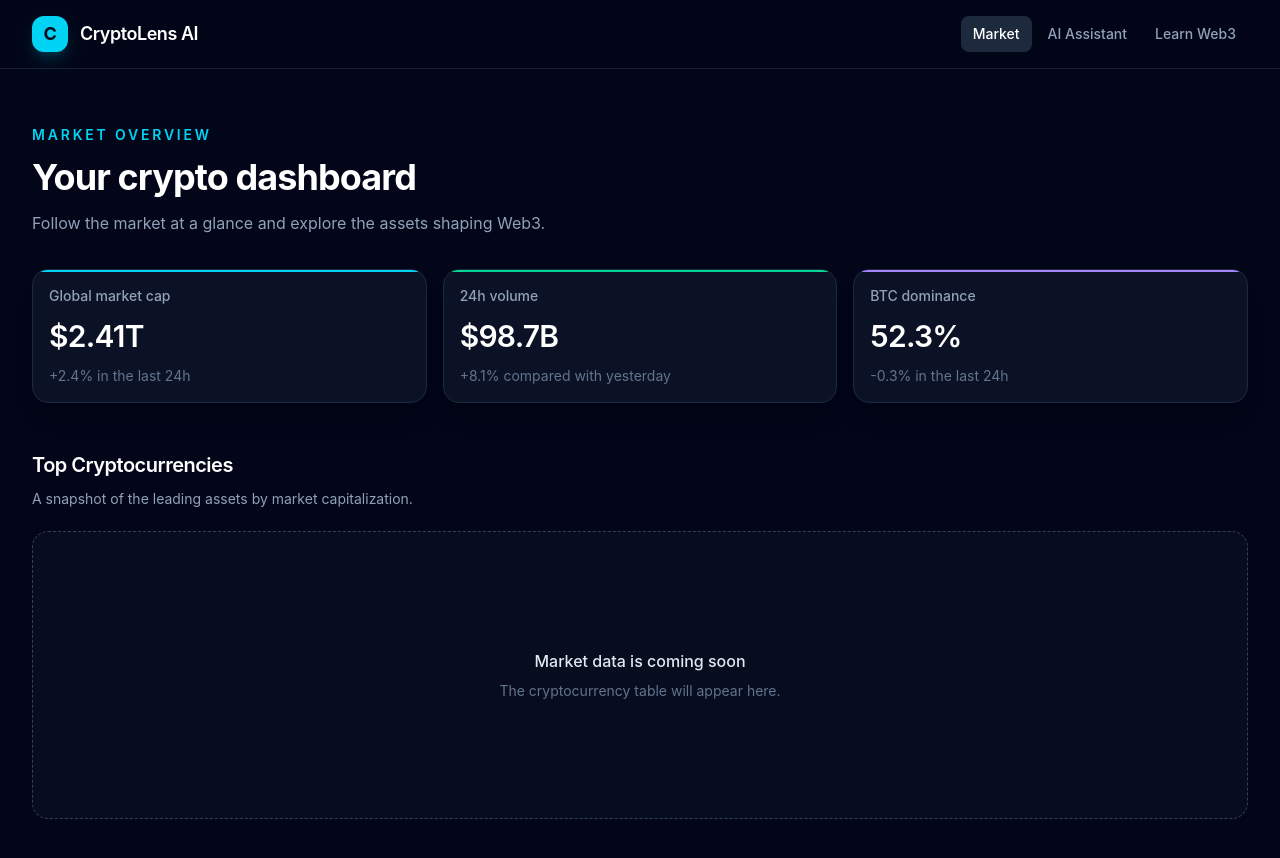
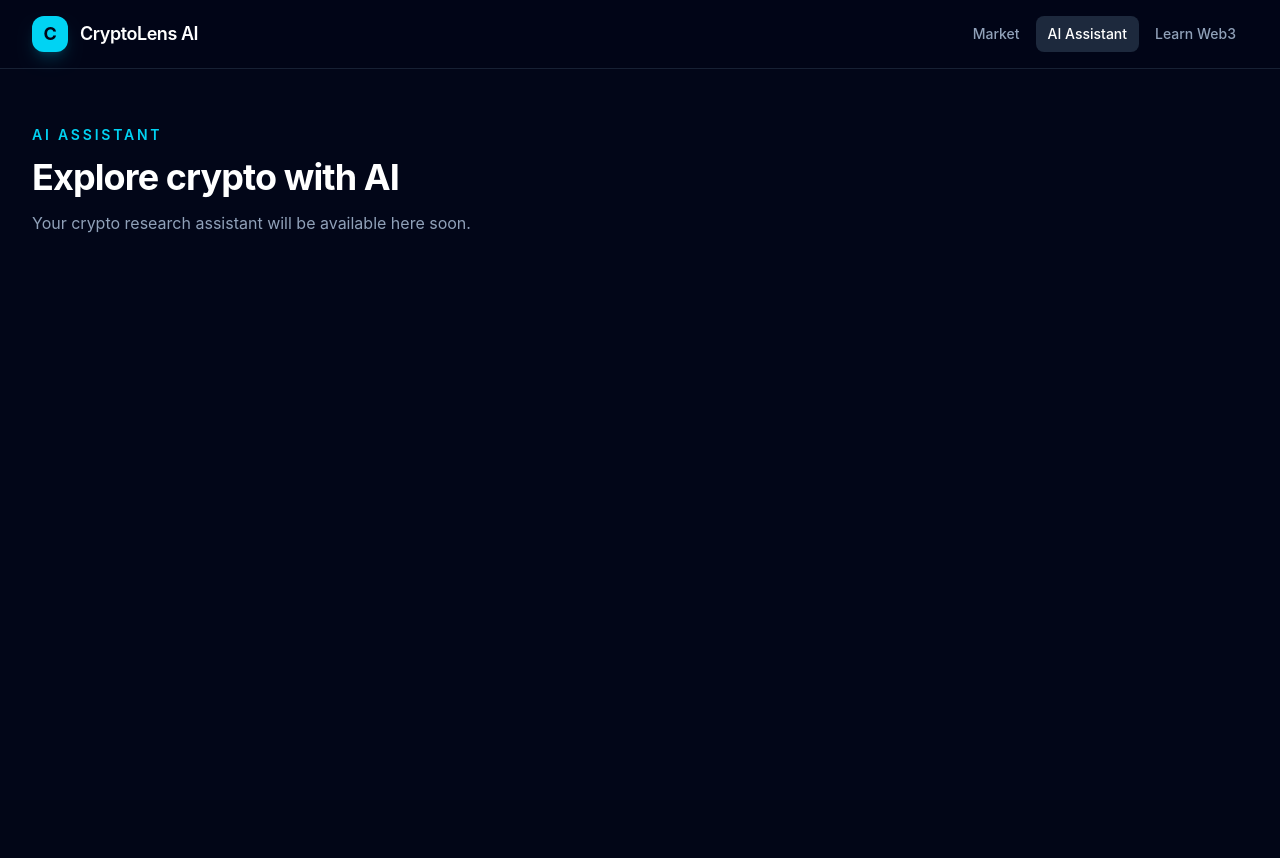
Before and after one commit to AgustinPedrote/cryptolens-ai, a React (Vite) app: page /ai in a window 1280 px wide. Shown: the top 858 px of the page. After the commit the page ends 800 px from the top, so only its background shows below. Built offline with nearby package versions, Linux system fonts and the light colour scheme.

Commit message:
feat: configure application routing

```diff
--- a/package.json
+++ b/package.json
@@ -14,7 +14,8 @@
   "dependencies": {
     "clsx": "^2.1.1",
     "react": "^19.2.7",
-    "react-dom": "^19.2.7"
+    "react-dom": "^19.2.7",
+    "react-router-dom": "^7.18.1"
   },
   "devDependencies": {
     "@eslint/js": "^10.0.1",
--- a/src/App.tsx
+++ b/src/App.tsx
@@ -1,5 +1,5 @@
-import { DashboardPage } from '@/pages/DashboardPage'
+import { AppRouter } from '@/router/AppRouter'
 
 export function App() {
-  return <DashboardPage />
+  return <AppRouter />
 }
--- a/src/components/layout/MainLayout.tsx
+++ b/src/components/layout/MainLayout.tsx
@@ -1,16 +1,26 @@
+import clsx from 'clsx'
 import type { ReactNode } from 'react'
+import { NavLink } from 'react-router-dom'
 
 type MainLayoutProps = {
   children: ReactNode
 }
 
 export function MainLayout({ children }: MainLayoutProps) {
+  const navigationLinkClass = ({ isActive }: { isActive: boolean }) =>
+    clsx(
+      'block whitespace-nowrap rounded-lg px-3 py-2 transition-colors',
+      isActive
+        ? 'bg-slate-800 text-white'
+        : 'text-slate-400 hover:bg-slate-900 hover:text-white',
+    )
+
   return (
     <div className="min-h-screen bg-slate-950 text-slate-100">
       <header className="sticky top-0 z-10 border-b border-slate-800/80 bg-slate-950/85 backdrop-blur">
         <div className="mx-auto flex max-w-7xl flex-col gap-4 px-4 py-4 sm:px-6 lg:flex-row lg:items-center lg:justify-between lg:px-8">
-          <a
-            href="#overview"
+          <NavLink
+            to="/"
             className="flex items-center gap-3 text-lg font-semibold tracking-tight text-white"
           >
             <span
@@ -20,34 +30,24 @@ export function MainLayout({ children }: MainLayoutProps) {
               C
             </span>
             CryptoLens AI
-          </a>
+          </NavLink>
 
           <nav aria-label="Main navigation">
             <ul className="flex items-center gap-1 overflow-x-auto text-sm font-medium text-slate-400">
               <li>
-                <a
-                  href="#market"
-                  aria-current="page"
-                  className="block rounded-lg bg-slate-800 px-3 py-2 text-white"
-                >
+                <NavLink to="/" end className={navigationLinkClass}>
                   Market
-                </a>
+                </NavLink>
               </li>
               <li>
-                <a
-                  href="#ai-assistant"
-                  className="block whitespace-nowrap rounded-lg px-3 py-2 transition-colors hover:bg-slate-900 hover:text-white"
-                >
+                <NavLink to="/ai" className={navigationLinkClass}>
                   AI Assistant
-                </a>
+                </NavLink>
               </li>
               <li>
-                <a
-                  href="#learn-web3"
-                  className="block whitespace-nowrap rounded-lg px-3 py-2 transition-colors hover:bg-slate-900 hover:text-white"
-                >
+                <NavLink to="/learn" className={navigationLinkClass}>
                   Learn Web3
-                </a>
+                </NavLink>
               </li>
             </ul>
           </nav>
--- /dev/null
+++ b/src/pages/AiAssistantPage.tsx
@@ -0,0 +1,22 @@
+import { MainLayout } from '@/components/layout/MainLayout'
+
+export function AiAssistantPage() {
+  return (
+    <MainLayout>
+      <section aria-labelledby="ai-assistant-title">
+        <p className="text-sm font-semibold uppercase tracking-[0.2em] text-cyan-400">
+          AI Assistant
+        </p>
+        <h1
+          id="ai-assistant-title"
+          className="mt-3 text-3xl font-bold tracking-tight text-white sm:text-4xl"
+        >
+          Explore crypto with AI
+        </h1>
+        <p className="mt-3 max-w-2xl text-base leading-7 text-slate-400">
+          Your crypto research assistant will be available here soon.
+        </p>
+      </section>
+    </MainLayout>
+  )
+}
--- /dev/null
+++ b/src/pages/LearnPage.tsx
@@ -0,0 +1,22 @@
+import { MainLayout } from '@/components/layout/MainLayout'
+
+export function LearnPage() {
+  return (
+    <MainLayout>
+      <section aria-labelledby="learn-title">
+        <p className="text-sm font-semibold uppercase tracking-[0.2em] text-cyan-400">
+          Learn Web3
+        </p>
+        <h1
+          id="learn-title"
+          className="mt-3 text-3xl font-bold tracking-tight text-white sm:text-4xl"
+        >
+          Build your Web3 knowledge
+        </h1>
+        <p className="mt-3 max-w-2xl text-base leading-7 text-slate-400">
+          Beginner-friendly lessons and resources will be available here soon.
+        </p>
+      </section>
+    </MainLayout>
+  )
+}
--- /dev/null
+++ b/src/pages/NotFoundPage.tsx
@@ -0,0 +1,31 @@
+import { MainLayout } from '@/components/layout/MainLayout'
+import { Link } from 'react-router-dom'
+
+export function NotFoundPage() {
+  return (
+    <MainLayout>
+      <section className="text-center" aria-labelledby="not-found-title">
+        <p className="text-sm font-semibold uppercase tracking-[0.2em] text-cyan-400">
+          404
+        </p>
+        <h1
+          id="not-found-title"
+          className="mt-3 text-3xl font-bold tracking-tight text-white sm:text-4xl"
+        >
+          Page not found
+        </h1>
+        <p className="mt-3 text-base leading-7 text-slate-400">
+          The page you are looking for does not exist.
+        </p>
+        <div style={{ paddingTop: '1.5rem' }}>
+          <Link
+            to="/"
+            className="inline-flex rounded-lg bg-cyan-400 px-4 py-2 text-sm font-semibold text-slate-950 transition-colors hover:bg-cyan-300"
+          >
+            Back to market
+          </Link>
+        </div>
+      </section>
+    </MainLayout>
+  )
+}
--- /dev/null
+++ b/src/router/AppRouter.tsx
@@ -0,0 +1,18 @@
+import { AiAssistantPage } from '@/pages/AiAssistantPage'
+import { DashboardPage } from '@/pages/DashboardPage'
+import { LearnPage } from '@/pages/LearnPage'
+import { NotFoundPage } from '@/pages/NotFoundPage'
+import { BrowserRouter, Route, Routes } from 'react-router-dom'
+
+export function AppRouter() {
+  return (
+    <BrowserRouter>
+      <Routes>
+        <Route path="/" element={<DashboardPage />} />
+        <Route path="/ai" element={<AiAssistantPage />} />
+        <Route path="/learn" element={<LearnPage />} />
+        <Route path="*" element={<NotFoundPage />} />
+      </Routes>
+    </BrowserRouter>
+  )
+}
```
Also changed, not shown: 1 other file (tests, documents, lock files or other folders).
